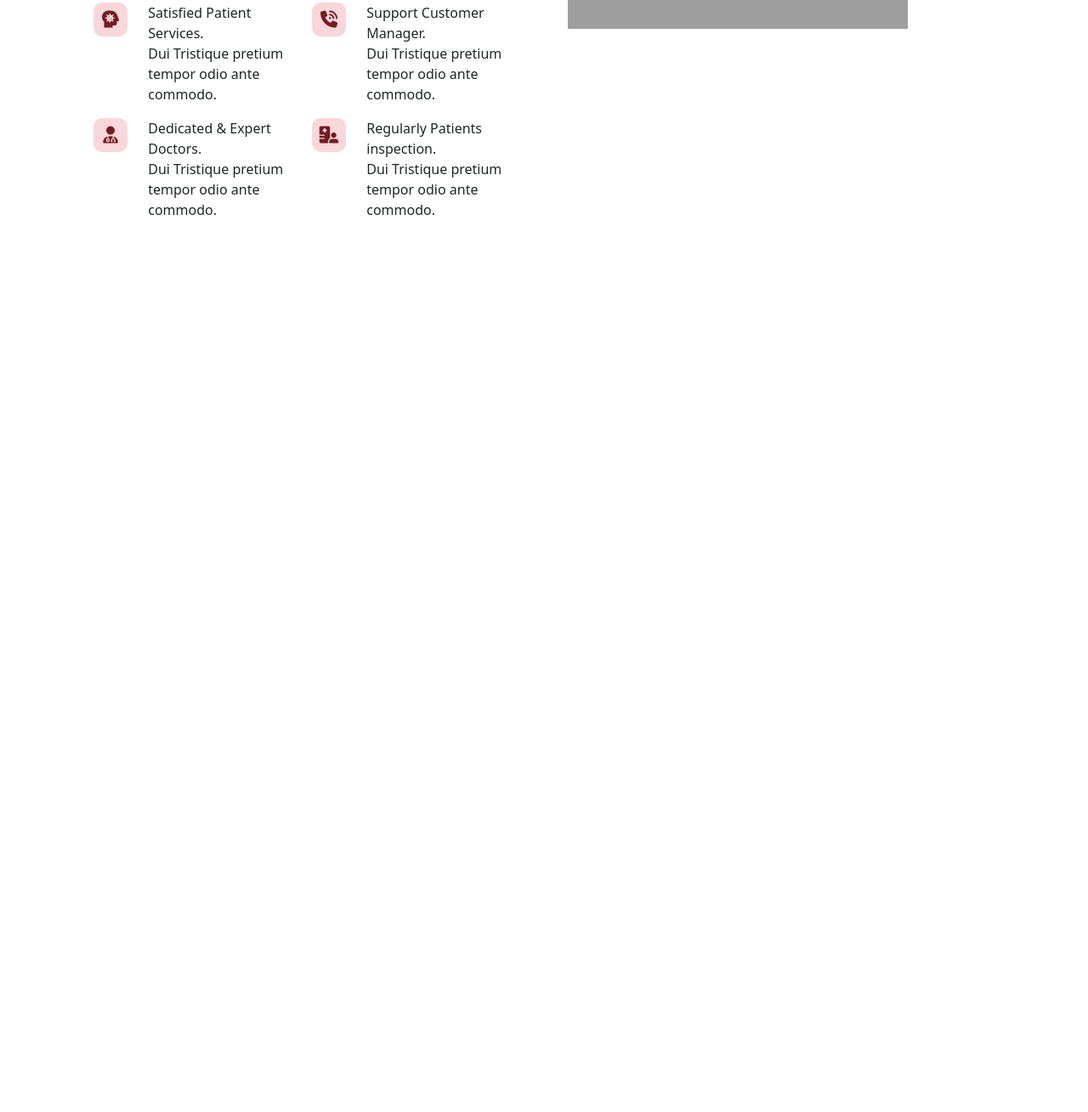
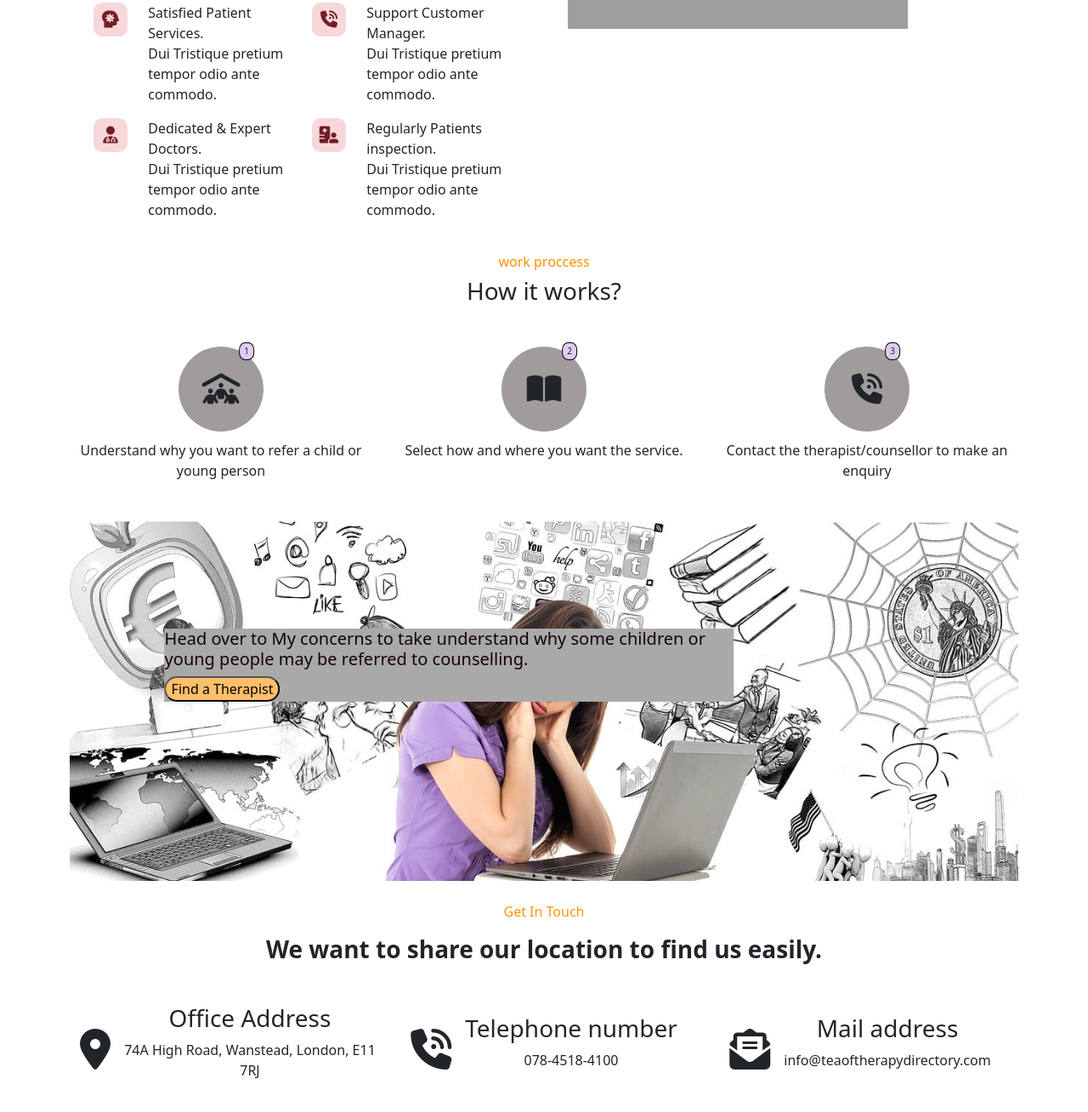
Before and after one commit to shahadot99999/tranquil-minds, a plain HTML site: page index.html in a window 1280 px wide. Shown: the part 1967-3276 px from the top of the page at 85% size. Before the commit the page ends 2258 px from the top, so only its background shows below. Drawn offline with nearby package versions, Linux system fonts and the light colour scheme; grey boxes are pictures that could not be loaded.

Commit message:
share location easy

```diff
--- a/css/style.css
+++ b/css/style.css
@@ -88,3 +88,68 @@
       text-align: center;
     }
     /* Mental can not messurement end */
+    .workProcessText{
+      color: rgb(255, 145, 0);
+    }
+
+     .circle {
+      width: 100px;
+      height: 100px;
+
+      /* border: 5px solid #007bff; */
+      background-color: rgb(160, 156, 156);
+      border-radius: 50%;
+      margin: 0 auto;
+      display: flex;
+      align-items: center;
+      justify-content: center;
+       font-size: 36px;
+      position: relative;
+  }
+
+
+  .circle::after {
+      content: attr(data-number);
+      position: absolute;
+      top: -5px; /* Adjust position to be on the border */
+      left: 80%;
+      transform: translateX(-50%);
+      background-color: rgb(224, 204, 243);
+
+      font-size: 10px;
+      padding: 2px 5px;
+      border-radius: 40%;
+      border: 1px solid #000000;
+  }
+  .circle-text {
+      text-align: center;
+      margin-top: 10px;
+  }
+
+  /* Head over my corner start */
+
+  .image-overlay {
+    position: relative;
+    width: 100%;
+
+  }
+  .image-overlay img {
+    width: 100%;
+    height: auto;
+  }
+  .overlay-text {
+    position: absolute;
+     top: 40%;
+    left: 40%;
+    transform: translate(-50%, -50%);
+    color:rgb(19, 1, 14);
+    background-color: darkgray;
+    text-align: left;
+  }
+  /* Head over my corner end */
+
+  /* get location easy start */
+  .getLocationParagram{
+    color: rgb(255, 149, 11);
+  }
+  /* get location easy end */
--- a/index.html
+++ b/index.html
@@ -330,6 +330,92 @@
  </section>
  <!-- Mental can not messurement end -->
 
+ <!-- work proccess start -->
+ <section class="mt-2">
+  <h6 class="text-center workProcessText">work proccess</h6>
+  <h3 class="text-center">How it works?</h3>
+  <!-- row step start -->
+<div class="container mt-5">
+  <div class="row">
+      <div class="col-md-4 d-flex flex-column align-items-center">
+          <div class="circle" data-number="1"><i class="fa-solid fa-people-roof rowIcon"></i></div>
+          <div class="circle-text">Understand why you want to refer a child or young person</div>
+      </div>
+      <div class="col-md-4 d-flex flex-column align-items-center">
+          <div class="circle" data-number="2"><i class="fa-solid fa-book-open"></i></div>
+          <div class="circle-text"> Select how and where you want the service.</div>
+      </div>
+      <div class="col-md-4 d-flex flex-column align-items-center">
+          <div class="circle" data-number="3"><i class="fa-solid fa-phone-volume"></i></div>
+          <div class="circle-text">Contact the therapist/counsellor to make an enquiry</div>
+      </div>
+  </div>
+</div>
+
+ </section>
+ <!-- work process end -->
+
+ <!-- Head over my corner start -->
+  <section class="mt-2">
+
+    <div class="container mt-5">
+      <div class="image-overlay">
+        <img src="Images/12.jpg" alt="Example Image">
+        <div class="overlay-text">
+          <h5 class=" ">Head over to My concerns to take understand
+            why some children or young people may be
+            referred to counselling.</h5>
+          <button class="rounded-pill navbarLoginButton"> <a class="nav-link ">Find a Therapist</a></button>
+
+        </div>
+      </div>
+    </div>
+
+  </section>
+  <!-- Head over my corner end -->
+
+  <!-- share location easy start -->
+   <section class="mt-4">
+    <div class="container">
+      <p class="text-center getLocationParagram">Get In Touch</p>
+      <h3 class="text-center fw-bold">We want to share our location
+        to find us easily.</h3>
+
+        <!-- icon and header set up -->
+        <div class="container my-5">
+          <div class="row text-center">
+              <div class="col-md-4 d-flex align-items-center justify-content-center">
+
+
+                  <i class="fa-solid fa-location-dot fa-3x me-3"></i>
+                  <div>
+                      <h3>Office Address </h3>
+                      <p>74A High Road, Wanstead, London, E11 7RJ</p>
+                  </div>
+              </div>
+              <div class="col-md-4 d-flex align-items-center justify-content-center">
+
+                  <i class="fa-solid fa-phone-volume fa-3x me-3"></i>
+                  <div>
+                      <h3>Telephone number</h3>
+                      <p>078-4518-4100</p>
+                  </div>
+              </div>
+              <div class="col-md-4 d-flex align-items-center justify-content-center">
+
+                  <i class="fa-solid fa-envelope-open-text fa-3x me-3"></i>
+                  <div>
+                      <h3>Mail address</h3>
+                      <p>info@teaoftherapydirectory.com</p>
+                  </div>
+              </div>
+          </div>
+      </div>
+
+    </div>
+   </section>
+   <!-- share location easy end -->
+
     <script src="https://cdn.jsdelivr.net/npm/bootstrap@5.3.3/dist/js/bootstrap.bundle.min.js" integrity="sha384-YvpcrYf0tY3lHB60NNkmXc5s9fDVZLESaAA55NDzOxhy9GkcIdslK1eN7N6jIeHz" crossorigin="anonymous"></script>
 
 </body>
```
Also changed, not shown: Images/12.jpg (added).
